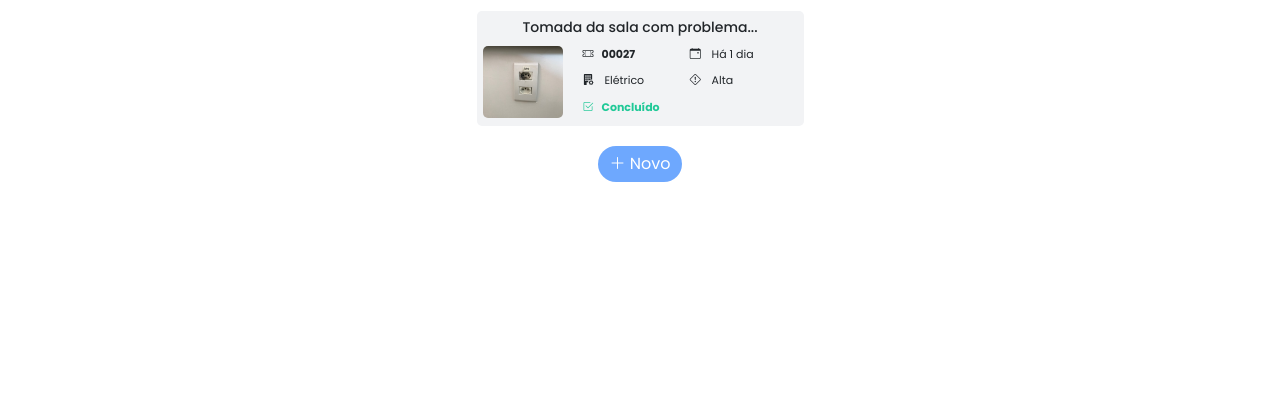
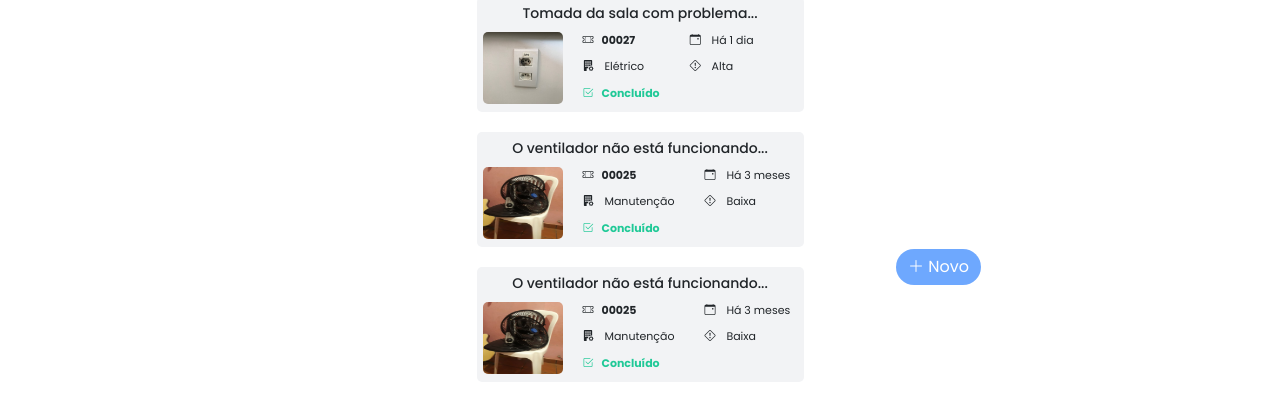
Before and after one commit to PEDRO2221/abertura-chamados, a Vue app: page /chamados in a window 1280 px wide. Shown: the part 471-870 px from the top of the page. Before the commit the page ends 800 px from the top, so only its background shows below. Built offline with nearby package versions, Linux system fonts and the light colour scheme; what @kyvg/vue3-notification, @vee-validate/i18n would draw is missing.

Commit message:
Botão  de +novo ajustado

```diff
--- a/src/components/CardChamados.vue
+++ b/src/components/CardChamados.vue
@@ -72,6 +72,24 @@ export default {
           periodo: "Há 1 dia",
           prioridade: "Alta",
         },
+        {
+          imagem: "ventilador.jpg",
+          situacao: "O ventilador não está funcionando...",
+          id: "00025",
+          setor: "Manutenção",
+          status: "Concluído",
+          periodo: "Há 3 meses",
+          prioridade: "Baixa",
+        },
+        {
+          imagem: "ventilador.jpg",
+          situacao: "O ventilador não está funcionando...",
+          id: "00025",
+          setor: "Manutenção",
+          status: "Concluído",
+          periodo: "Há 3 meses",
+          prioridade: "Baixa",
+        },
       ],
     };
   },
--- a/src/components/Chamados.vue
+++ b/src/components/Chamados.vue
@@ -36,7 +36,7 @@ export default {
 <style scoped>
 .background {
   background-color: #6ea8fe;
-  height: 100vh;
+  height: 100%;
   display: flex;
   margin: 0px;
   flex-direction: column;
@@ -88,7 +88,10 @@ export default {
     border-radius: 50px;
     color: #fff;
     background: #6ea8fe;
-  display: flex;
-  margin: auto;
+    float: right;
+    position: fixed;
+    z-index: 1;
+    left: 70%;
+    top: 90%;
 }
 </style>
```
Lines whose indentation alone changed are shown as unchanged.
